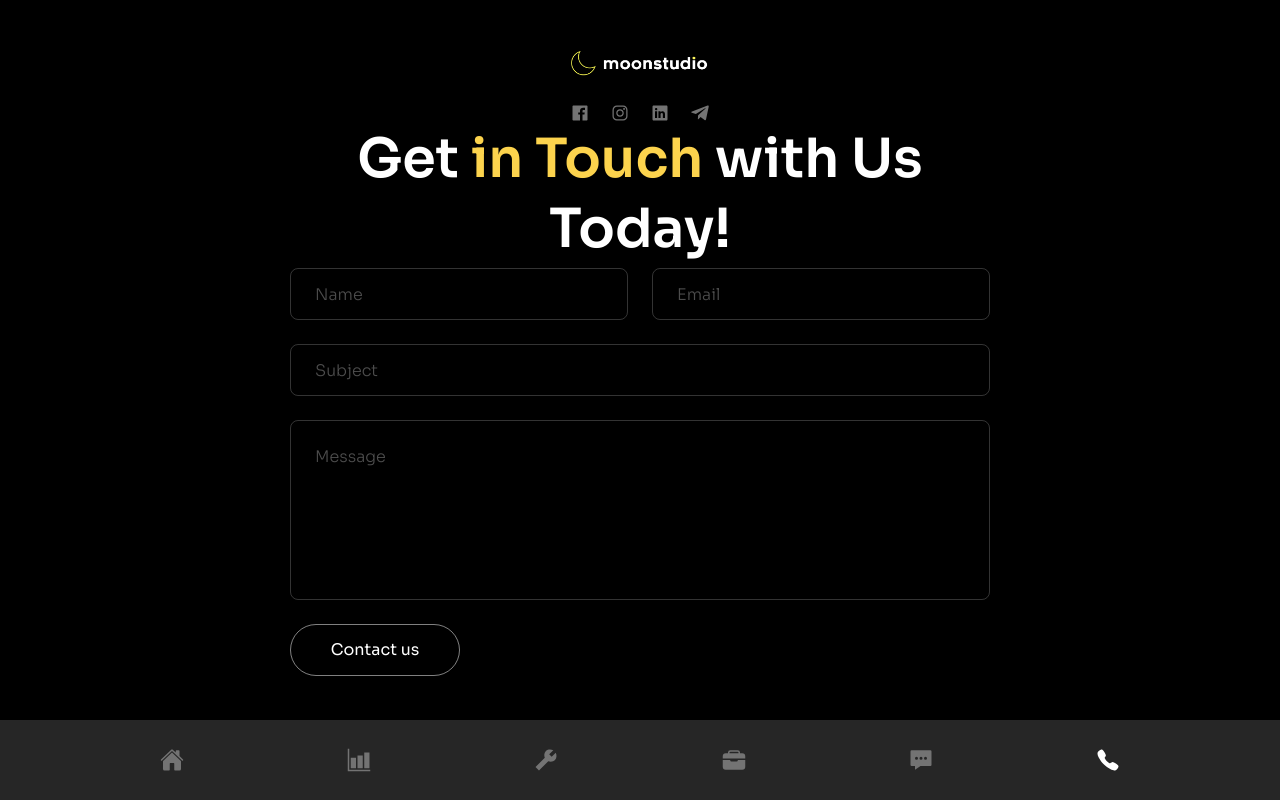
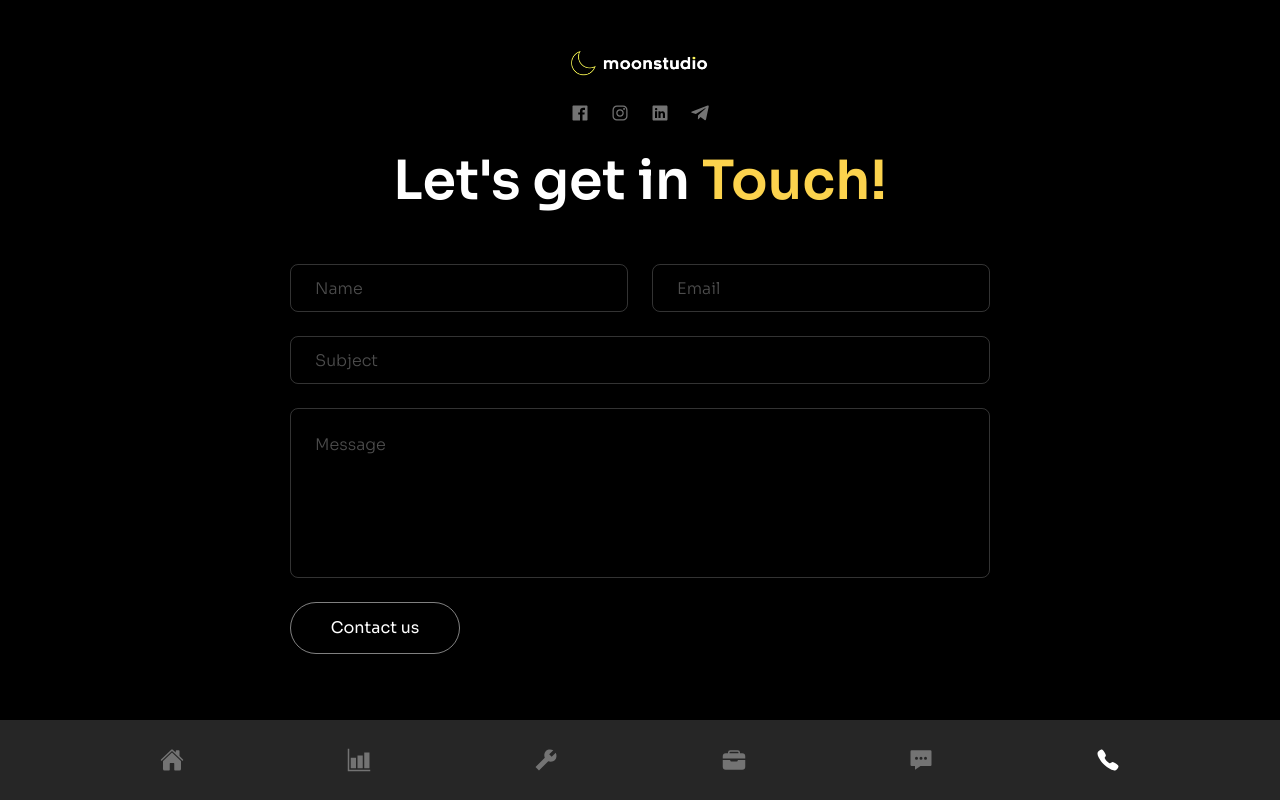
Before and after one commit to AlinaDemchenko/moon_studio, a Next.js app: page /contacts in a window 1280 px wide. Built offline with nearby package versions, Linux system fonts and the light colour scheme.

Commit message:
react hook form

```diff
--- a/app/contacts/page.jsx
+++ b/app/contacts/page.jsx
@@ -1,30 +1,99 @@
 "use client";
 import { IoIosArrowRoundForward } from "react-icons/io";
+import { useForm } from "react-hook-form";
 import { motion } from "framer-motion";
 import { fadeIn } from "../../variants";
 
 function Contacts() {
+  const {
+    register,
+    handleSubmit,
+    reset,
+    formState: { errors },
+  } = useForm({
+    defaultValues: {
+      name: "",
+      email: "",
+      subject: "",
+      message: "",
+    },
+    mode: "onSubmit",
+  });
+
   return (
     <main className="h-full">
-      <div className="container mx-auto py-32 text-center xl:text-left flex items-center justify-center h-full">
+      <div className="page-container mx-auto py-32 text-center xl:text-left flex items-center justify-center h-full">
         <div className="flex flex-col w-full max-w-[700px]">
-          <motion.h2 variants={fadeIn("up", 0.2)} initial="hidden" animate="show" exit="hidden" className="text-center mb-1 2">
-            Get<span className="text-amber-300"> in Touch</span> with Us Today!
+          <motion.h2
+            variants={fadeIn("up", 0.2)}
+            initial="hidden"
+            animate="show"
+            exit="hidden"
+            className="text-center mb-12"
+          >
+            Let&apos;s get in<span className="text-amber-300"> Touch!</span>
           </motion.h2>
-          <form className="flex flex-1 flex-col gap-6 w-full mx-auto">
+          <motion.form
+            variants={fadeIn("up", 0.4)}
+            initial="hidden"
+            animate="show"
+            exit="hidden"
+            className="flex flex-1 flex-col gap-6 w-full mx-auto"
+            onSubmit={handleSubmit((data) => {
+              console.log(data);
+              reset();
+            })}
+          >
             <div className="flex gap-x-6 w-full">
-              <input type="text" placeholder="name" />
-              <input type="text" placeholder="email" />
+              <input
+                type="text"
+                placeholder="name"
+                id="name"
+                name="name"
+                {...register("name", {
+                  required: true,
+                  minLength: { value: 2 },
+                  maxLength: { value: 60 },
+                })}
+                className={errors.name ? "border-[#FF5757] focus:ring-[#FF5757]" : ""}
+              />
+              <input
+                placeholder="email"
+                type="email"
+                id="email"
+                name="email"
+                {...register("email", {
+                  required: true,
+                  maxLength: { value: 60},
+                  pattern: {
+                    value: /^\S+@\S+$/i,
+                  },
+                })}
+                className={errors.email ? "border-[#FF5757] focus:ring-[#FF5757]" : ""}
+              />
             </div>
-            <input type="text" placeholder="subject" />
-            <textarea name="" id="" placeholder="message"></textarea>
-            <button className="rounded-full border border-white/50 max-w-[170px] px-8 transition-all duration-300 flex items-center justify-center overflow-hidden hover:border-amber-300 group">
+            <input
+              type="text"
+              id="subject"
+              name="subject"
+              placeholder="subject"
+              {...register("message", { maxLength: { value: 60 } })}
+            />
+            <textarea
+              name="message"
+              id="message"
+              placeholder="message"
+              rows="5"
+              maxLength="600"
+              {...register("message")}
+            ></textarea>
+            <button type="submit" className="rounded-full border border-white/50 max-w-[170px] px-8 transition-all duration-300 flex items-center justify-center overflow-hidden hover:border-amber-300 group">
               <span className="group-hover:-translate-y-[120%] group-hover:opacity-0 transition-all duration-500">
                 Contact us
               </span>
               <IoIosArrowRoundForward className="-translate-y-[120%] opacity-0 group-hover:flex group-hover:-translate-y-0 transition-all group-hover:opacity-100 duration-300 absolute text-4xl" />
             </button>
-          </form>
+          </motion.form>
         </div>
       </div>
     </main>
--- a/app/globals.css
+++ b/app/globals.css
@@ -46,7 +46,7 @@
   }
 
   input {
-    @apply w-full h-[52px] rounded-lg pl-6 capitalize;
+    @apply w-full h-12 xl:h-[52px] rounded-lg pl-6 capitalize;
   }
   input,
   textarea {
@@ -54,7 +54,7 @@
   }
 
   textarea {
-    @apply w-full h-[180px] p-6 capitalize rounded-lg resize-none;
+    @apply w-full xl:h-[180px] p-6 capitalize rounded-lg resize-none;
   }
 
   button{
@@ -75,3 +75,9 @@
     @apply pointer-events-none opacity-50 cursor-not-allowed;
   }
 }
+
+@layer components {
+  .form-error {
+    @apply absolute right-0 top-14 w-fit bg-[url('/icons/cross.svg')] bg-contain bg-no-repeat pl-6 text-xs/5 font-extralight tracking-[0.2em] text-[#FF5757];
+  }
+}
--- a/package.json
+++ b/package.json
@@ -14,6 +14,7 @@
     "react": "^18",
     "react-countup": "^6.5.3",
     "react-dom": "^18",
+    "react-hook-form": "^7.53.0",
     "react-icons": "^5.2.1",
     "react-responsive": "^10.0.0",
     "react-tsparticles": "^2.9.3",
```
Also changed, not shown: 1 other file (tests, documents, lock files or other folders).
